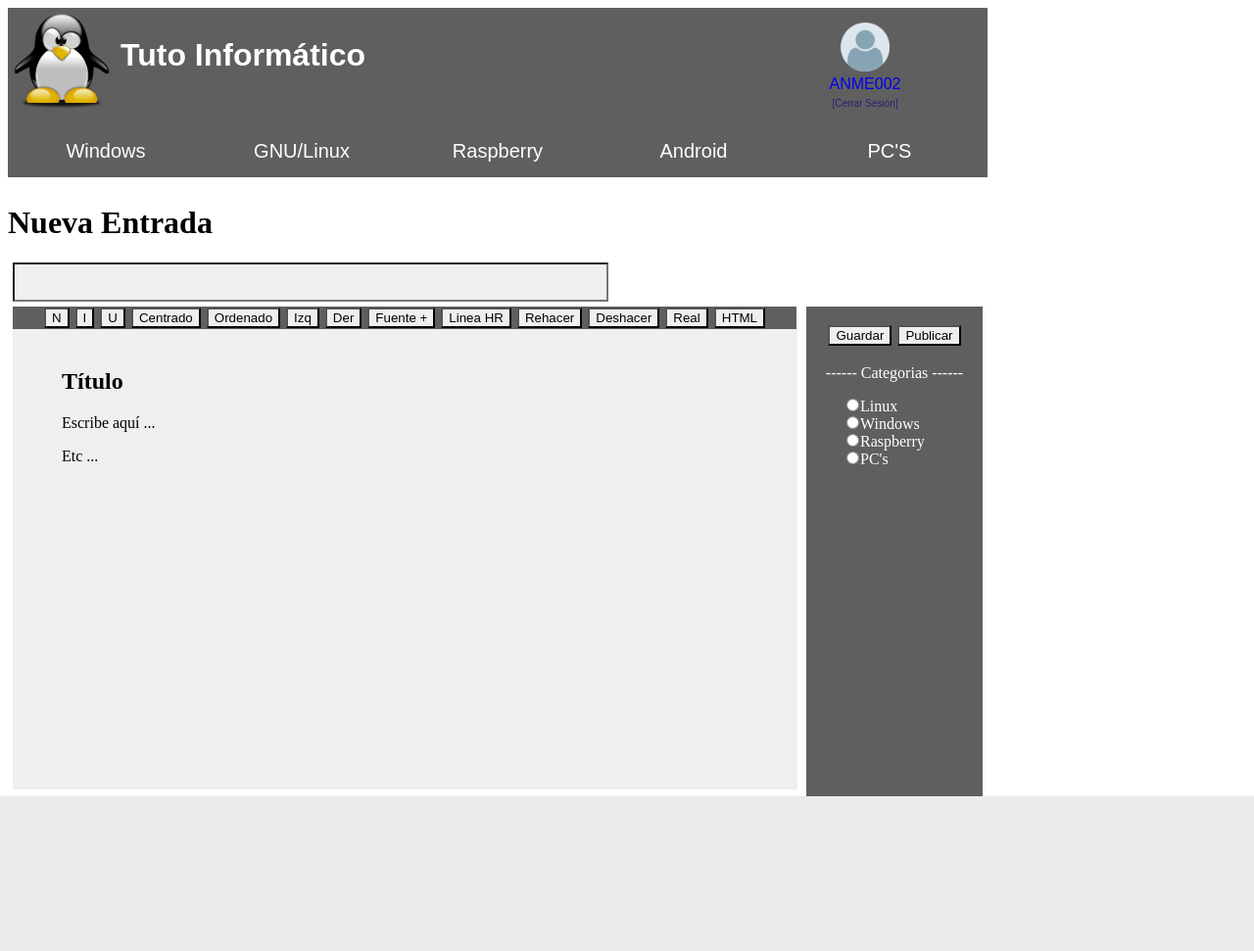
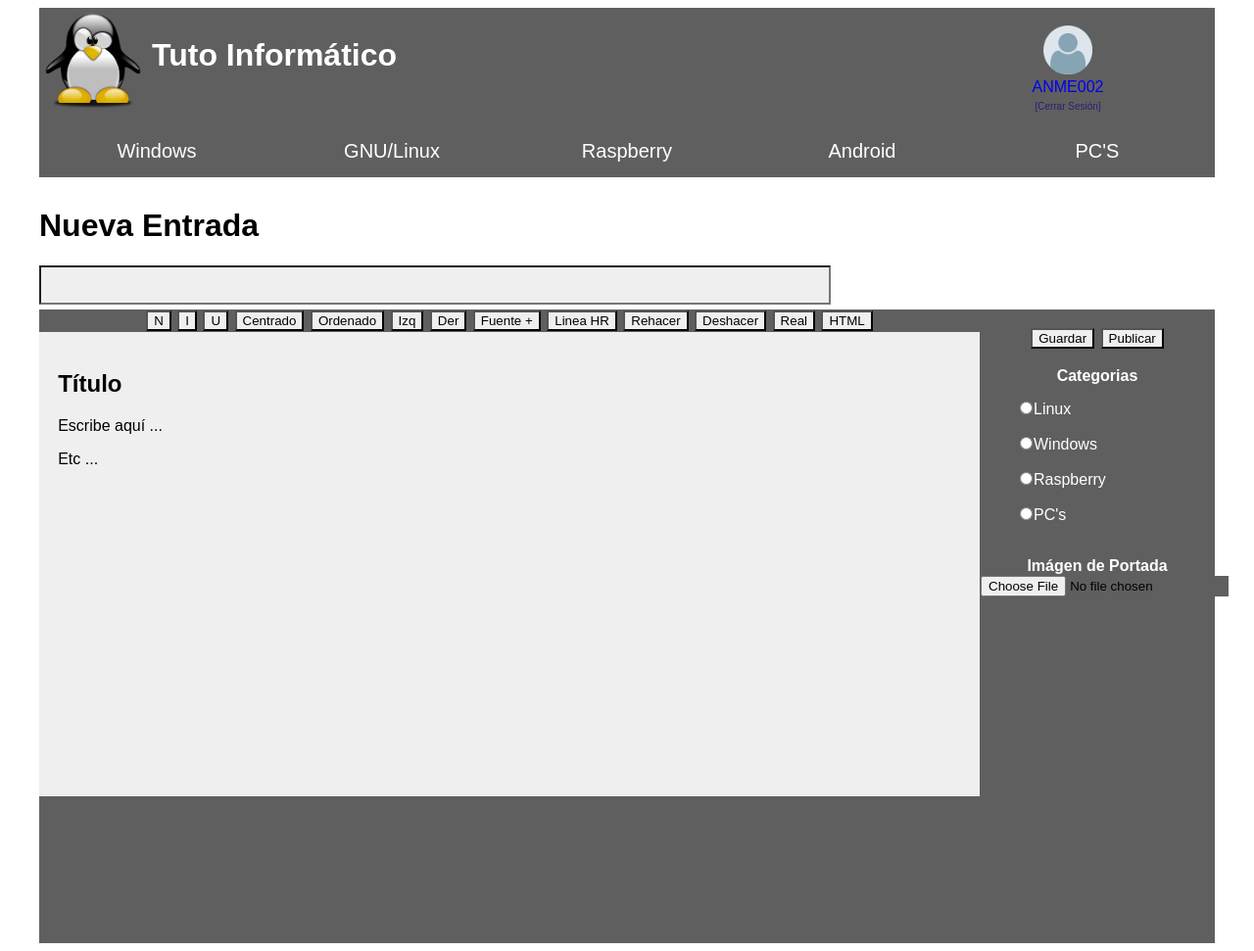
Before and after one commit to Kuiki/Proyecto-Final-ASIR-2017, a PHP site: page /Proyecto_IAW/editor.php?user=ANME002 in a window 1280 px wide. Shown: the whole page at 98% size. Before the commit the page ends 813 px from the top, so only its background shows below. Run offline with PHP 8.4, Linux system fonts and the light colour scheme; a user stored in the database is signed in.

Commit message:
Insertando imagen en editor

```diff
--- a/Proyecto-beta/blog_css.css
+++ b/Proyecto-beta/blog_css.css
@@ -2,7 +2,7 @@
 /* CUERPO */
 
 		#entrada{
-			width: 1000px;
+			width: 1200px;
 			min-height: 900px;
 			margin-top: 5px;
 			height: auto;
@@ -22,15 +22,16 @@
 
 
 		#pie{
-			width: 1000px;
+			width: 1200px;
 			height: 150px;
+			margin: 0px auto;
 			background: #5f5f5f;
 		}
 
 		/* CATEGORIAS */
 
 		#categorias {
-			width: 1000px;
+			width: 1200px;
 			height: 50px;
 			right: 0px;
 			left: 0px;
@@ -66,7 +67,7 @@
 
 /* CABEZA */
 		#cabeza{
-			width: 1000px;
+			width: 1200px;
 			height: 120px;
 			background: #5f5f5f;
 		}
@@ -102,14 +103,15 @@
 			color:white;
 			padding: 25px 0px;
 		}
-		#cabeza #login #user>form>span{
+		#cabeza #login #user form span{
 			display: inline-block;
 			width: 70px;
 		}
 
-		#cabeza #login>form>input{
+		#cabeza #login form input{
 			display: inline-block;
 			margin-bottom: 5px;
+			width: 150px;
 		}
 
 		#cabeza #login #user {
--- a/Proyecto-beta/editor.php
+++ b/Proyecto-beta/editor.php
@@ -4,62 +4,76 @@
 	<title></title>
 	<link rel="stylesheet" type="text/css" href="blog_css.css">
 	<style>
-		#txtbox, #text {
-		width: 86%;
-		height:430px;
-		padding:20px 50px;
+	*{
+		font-family: Arial;
+	}
+
+	#cuerpo #txtbox, #text {
+		width: 96.2%;
+		height:435px;
+		padding:2%;
 		overflow:auto;
 		background:#EFEFEF;
 		border:0px none;
-		margin: 5px;
+		margin:5px 0px;
 	}
 
-	#text {
+	#cuerpo #text {
 		display:none;
 	}
 
-	#editor button, input, select {
+	#cuerpo #editor button, input, select {
 		background:#EFEFEF;
 		border:#000000 none solid;
 		margin: 1px;
 	}
 
-	div{
+	#cuerpo div{
 		float: left;
 	}
 
-	#editor {
-		width: 815px;
+	#cuerpo #editor {
+		width: 80%;
+		height: 100%;
 		margin-top: 10px;
 	}
 
-	#enviar {
+	#cuerpo #enviar {
 		background: #5f5f5f;
-		width: 180px;
+		width: 20%;
 		height: 500px;
 		margin-top: 135px;
 		color:white;
 	}
 
-	#titulo{
-		width: 600px;
+	#cuerpo #titulo{
+		width: 800px;
 		font: bold 30px Arial;
-		margin:0px 5px;
+		margin:0px;
 		position: relative;
 		bottom: 0px;
 	}
-	#menu {
+
+	#cuerpo #menu {
 		background: #5f5f5f;
-		width: 800px;
+		width: 100%;
 		position: relative;
 		top:5px;
-		left: 5px;
+		left: 0px;
 	}
 
 	#nueva entra{
 		position: relative;
 		top: 10px;
 		left: 5px;
+	}
+
+	#cabeza{
+		margin: 0px auto;
+	}
+
+	#categorias{
+		margin:0px auto;
 	}
 
 </style>
@@ -102,7 +116,6 @@
  	?>
 
 	<?php if (!isset($_POST['guardar'])): ?>
-	<div id="padre" style=" width: 1000px;margin:0 auto;">
 	<div id="cabeza">
 		<div id="logo">
 			<img src="logo.png" onclick="inicio()">
@@ -130,12 +143,11 @@
 				<a href="principal.php?categoria=android"><li>Android</li></a>
 				<a href="principal.php?categoria=pc"><li>PC'S</li></a>
 			</ul>
-
 	</div>
-
-	<div id="editor";">
+	<div id="cuerpo" style="margin: 0px auto;width: 1200px;height: 635px;">
+		<form method="post">
+			<div id="editor">
 				<h1>Nueva Entrada</h1>
-<form method="post">
 				<input id="titulo" type="text" name="titulo" value=""><br>
 				<div id="menu">
 					<center>
@@ -167,19 +179,25 @@
 					<input type="submit" name="guardar" value="Guardar" onclick="init('h')">
 					<input type="submit" name="publicar" value="Publicar" onclick="init('h')">
 					<br></br>
-			<span>------ Categorias ------</span>
+					<span><b>Categorias</b></span>
 				</center>
 				<ul style="list-style: none;">
-			<li><input type="radio" name="categoria" value="linux">Linux</li>
-			<li><input type="radio" name="categoria" value="windows">Windows</li>
-			<li><input type="radio" name="categoria" value="raspberry">Raspberry</li>
+					<li><input type="radio" name="categoria" value="linux">Linux</li><br>
+					<li><input type="radio" name="categoria" value="windows">Windows</li><br>
+					<li><input type="radio" name="categoria" value="raspberry">Raspberry</li><br>
 					<li><input type="radio" name="categoria" value="pc">PC's</li>
 				</ul>
+				<br>
+				<center>
+					<span><b>Imágen de Portada</b></span>
+					<input style="color:black;background: #5f5f5f;" type="file" name="img_entrada" accept="image/*">
+				</center>
+
 			</div>
 		</form>
 	</div>
+
 	<?php else: ?>
-
 		<?php
 			$conexion=mysqli_connect("localhost","root","jallmay1995","blog");
 			$id=substr($_GET['user'],0, 4);
@@ -210,7 +228,7 @@
 
 		 ?>
 	<?php endif ?>
-
+	<div id="pie" style="margin: 0px auto; width: 1200px;"></div>
 
 </body>
 </html>
--- a/Proyecto-beta/panel1.php
+++ b/Proyecto-beta/panel1.php
@@ -41,7 +41,9 @@
 	session_start();
 	if(empty($_SESSION['Usuario']) || empty($_GET['user'])){
 		echo "<h1>Lo siento, no puedes entrar ...</h1>";
+		var_dump($_SESSION);
 		session_destroy();
+
 		exit();
 	}
  ?>
--- a/Proyecto-beta/principal.php
+++ b/Proyecto-beta/principal.php
@@ -93,7 +93,7 @@
     				<input type="password" name="pass" required>
     				<br>
     				<a style="font-size:13px; margin-left: 70px;" href="http://localhost/Proyecto_IAW/Proyecto-beta/registro.php">Registrate</a>
-    				<input type="submit" name="sesion" value="Iniciar Sesión">
+    				<input style="width:auto" type="submit" name="sesion" value="Iniciar Sesión">
 				</form>
 			<?php endif ?>
 				</div>
```
Also changed, not shown: Proyecto-beta/Prueba/ejercicios_oracle.sql (added, +96 -0 lines), Proyecto-beta/editor_de_texto.php (+30 -63 lines), Proyecto-beta/Prueba/Bicicleta.jpg (added), Proyecto-beta/Prueba/Pieda-Mojada.jpeg (added), Proyecto-beta/Prueba/java.png (added), Proyecto-beta/Prueba/yosemite-valley-winter.jpg (added). Lines whose indentation alone changed are shown as unchanged.
